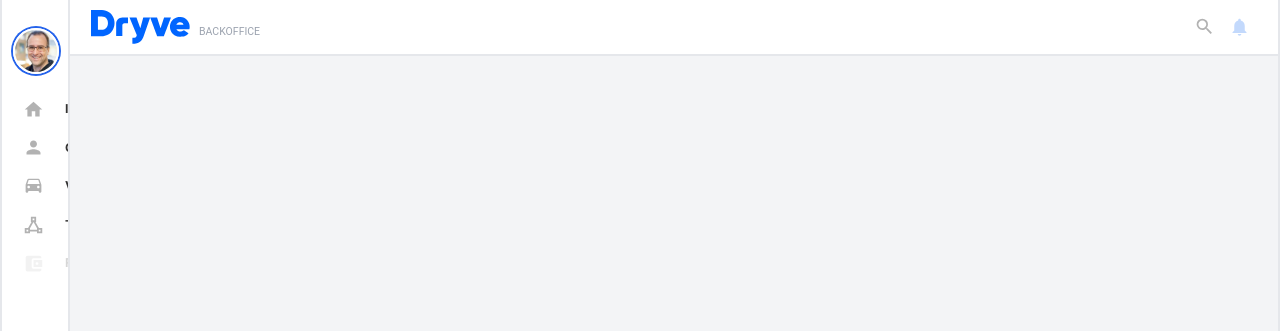
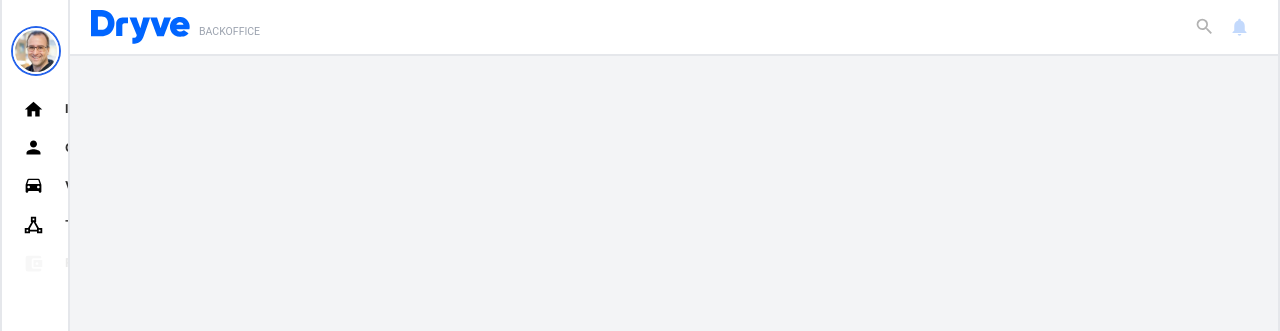
Before and after one commit to d1urno/dryve-frontend-test, a Vue app: page / in a window 1280 px wide. Shown: the top 331 px of the page. Built offline with nearby package versions, Linux system fonts and the light colour scheme.

Commit message:
refactor(sidebar): abstract link component

```diff
--- a/src/components/AppSideBar.vue
+++ b/src/components/AppSideBar.vue
@@ -28,73 +28,32 @@
 
     <!-- Navigation -->
     <ul class="w-56 mx-3 space-y-1">
-      <li>
-        <!-- prettier-ignore -->
-        <router-link
-          to="/"
-          class="flex items-center px-3 py-2 space-x-6 text-sm group
-          font-bold rounded-sm text-black text-opacity-80
-          hover:bg-blue-50 hover:text-blue-600 hover:text-opacity-100"
-        >
-          <!-- prettier-ignore -->
-          <icon type="home" class="w-6 h-6 text-black text-opacity-30
-          group-hover:text-blue-600 group-hover:opacity-100" />
-          <span :class="{ hidden: !isOpen }">Início</span>
-        </router-link>
-      </li>
-      <li>
-        <!-- prettier-ignore -->
-        <router-link
-          to="/"
-          class="flex items-center px-3 py-2 space-x-6 text-sm group
-          font-bold rounded-sm text-black text-opacity-80
-          hover:bg-blue-50 hover:text-blue-600 hover:text-opacity-100"
-        >
-          <!-- prettier-ignore -->
-          <icon type="profile" class="w-6 h-6 text-black text-opacity-30
-          group-hover:text-blue-600 group-hover:opacity-100" />
-          <span :class="{ hidden: !isOpen }">Clientes</span>
-        </router-link>
-      </li>
-      <li>
-        <!-- prettier-ignore -->
-        <router-link
-          to="/"
-          class="flex items-center px-3 py-2 space-x-6 text-sm group
-          font-bold rounded-sm text-black text-opacity-80
-          hover:bg-blue-50 hover:text-blue-600 hover:text-opacity-100"
-        >
-          <!-- prettier-ignore -->
-          <icon type="car" class="w-6 h-6 text-black text-opacity-30
-          group-hover:text-blue-600 group-hover:opacity-100" />
-          <span :class="{ hidden: !isOpen }">Veículos</span>
-        </router-link>
-      </li>
-      <li>
-        <!-- prettier-ignore -->
-        <router-link
-          to="/"
-          class="flex items-center px-3 py-2 space-x-6 text-sm group
-          font-bold rounded-sm text-black text-opacity-80
-          hover:bg-blue-50 hover:text-blue-600 hover:text-opacity-100"
-        >
-          <!-- prettier-ignore -->
-          <icon type="triangle" class="w-6 h-6 text-black text-opacity-30
-          group-hover:text-blue-600 group-hover:opacity-100" />
-          <span :class="{ hidden: !isOpen }">Triangulação</span>
-        </router-link>
-      </li>
-      <li>
-        <!-- prettier-ignore -->
-        <router-link
-          to="/"
-          class="flex items-center px-3 py-2 space-x-6 text-sm
-          font-bold rounded-sm text-black text-opacity-80 opacity-20"
-        >
-          <icon type="wallet" class="w-6 h-6 text-black opacity-50" />
-          <span :class="{ hidden: !isOpen }">Financeiro</span>
-        </router-link>
-      </li>
+      <app-side-bar-link :is-open="isOpen" label="Início" icon="home" to="/" />
+      <app-side-bar-link
+        :is-open="isOpen"
+        label="Clientes"
+        icon="profile"
+        to="/clientes"
+      />
+      <app-side-bar-link
+        :is-open="isOpen"
+        label="Veículos"
+        icon="car"
+        to="/veiculos"
+      />
+      <app-side-bar-link
+        :is-open="isOpen"
+        label="Triangulação"
+        icon="triangle"
+        to="/triangulacao"
+      />
+      <app-side-bar-link
+        :is-open="isOpen"
+        label="Financeiro"
+        icon="wallet"
+        disabled
+        to="/financeiro"
+      />
     </ul>
     <!-- End: Navigation -->
   </aside>
@@ -103,10 +62,11 @@
 <script lang="ts">
 import { defineComponent } from 'vue'
 import Icon from './Icon.vue'
+import AppSideBarLink from './AppSideBarLink.vue'
 
 export default defineComponent({
   name: 'AppSideBar',
-  components: { Icon },
+  components: { AppSideBarLink, Icon },
   props: {
     isOpen: {
       type: Boolean,
--- /dev/null
+++ b/src/components/AppSideBarLink.vue
@@ -0,0 +1,56 @@
+<template>
+  <li>
+    <!-- prettier-ignore -->
+    <router-link
+      :to="to"
+      class="flex items-center px-3 py-2 space-x-6 text-sm
+      font-bold rounded-sm text-black text-opacity-80
+      hover:bg-blue-50 opacity-10"
+      :class="{
+        'hover:text-blue-600 hover:text-opacity-100 opacity-100 group': !disabled,
+        'pointer-events-none': disabled
+      }"
+    >
+      <icon
+        :type="icon"
+        class="w-6 h-6 text-black
+        group-hover:text-blue-600 group-hover:opacity-100"
+        :class="{
+          'text-opacity-30': disabled
+        }"
+      />
+      <span :class="{ hidden: !isOpen }">{{ label }}</span>
+    </router-link>
+  </li>
+</template>
+<script lang="ts">
+import { defineComponent } from 'vue'
+import Icon from './Icon.vue'
+
+export default defineComponent({
+  name: 'AppSideBarLink',
+  components: { Icon },
+  props: {
+    isOpen: {
+      type: Boolean,
+      required: true
+    },
+    label: {
+      type: String,
+      required: true
+    },
+    icon: {
+      type: String,
+      required: true
+    },
+    to: {
+      type: String,
+      required: true
+    },
+    disabled: {
+      type: Boolean,
+      default: false
+    }
+  }
+})
+</script>
```
